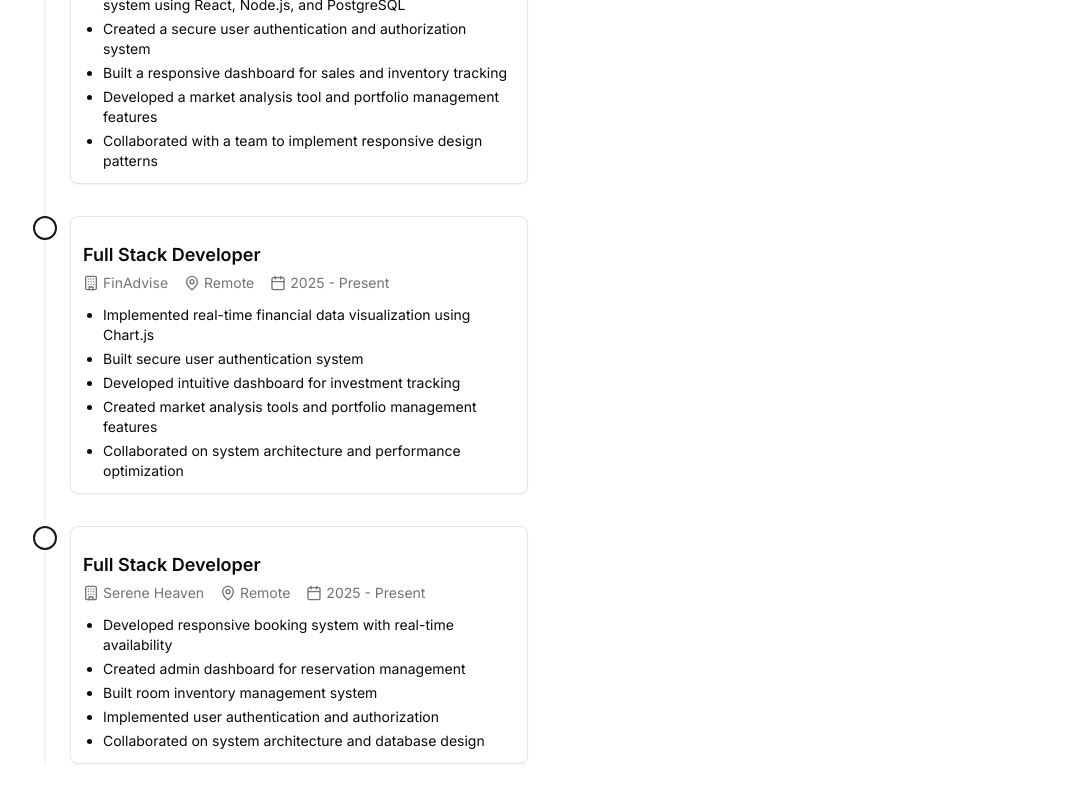
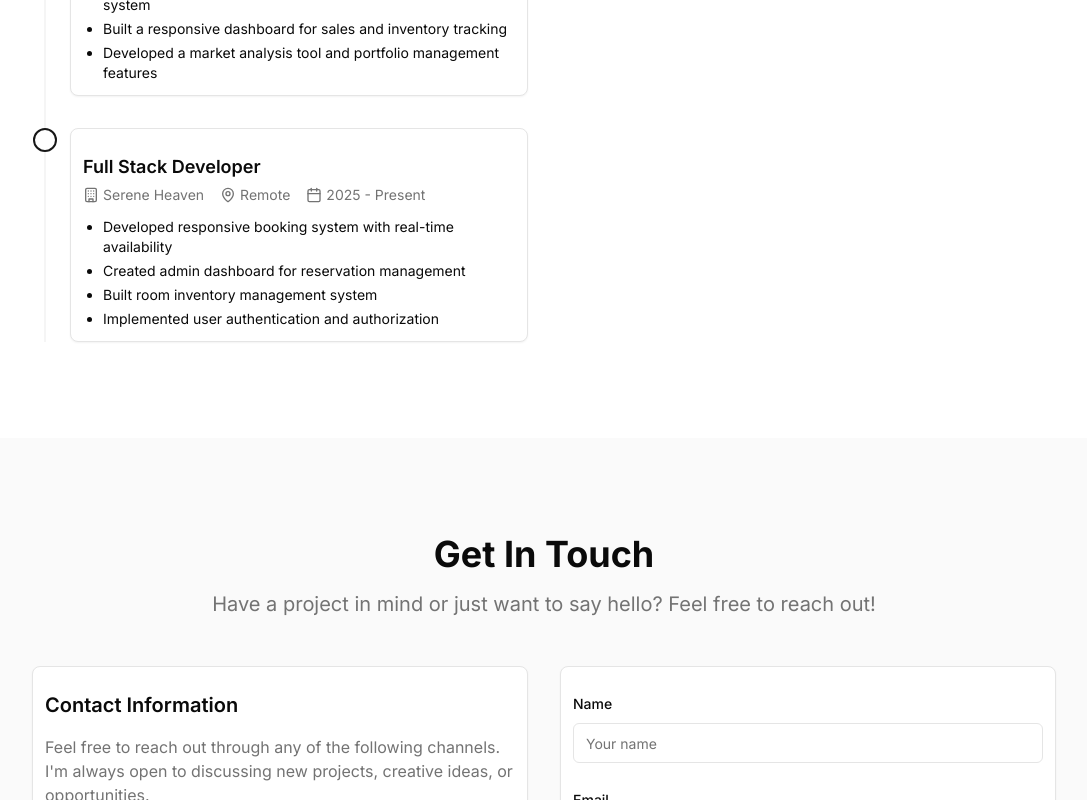
Before and after one commit to Hckerson/Hckerson, a Next.js app: page / in a window 1280 px wide. Shown: the part 5440-6240 px from the top of the page, without its empty margins (96-1183 px from the left). Built offline with nearby package versions, Linux system fonts and the light colour scheme; what @react-pdf/renderer would draw is missing.

Commit message:
feat: add resume section component displaying work experience, education, certifications, and a resume download feature.

```diff
--- a/components/resume-section.tsx
+++ b/components/resume-section.tsx
@@ -28,7 +28,6 @@ const workExperience = [
       "Developed a clone of the Dropbox file sharing service using React, Node.js, and Firebase",
       "Created a secure file upload/download functionality with drag-and-drop features",
       "Built an efficient state management system for file operations",
-      "Collaborated with a team to implement responsive design patterns",
     ],
   },
   {
@@ -41,20 +40,6 @@ const workExperience = [
       "Created a secure user authentication and authorization system",
       "Built a responsive dashboard for sales and inventory tracking",
       "Developed a market analysis tool and portfolio management features",
-      "Collaborated with a team to implement responsive design patterns",
-    ],
-  },
-  {
-    title: "Full Stack Developer",
-    company: "FinAdvise",
-    location: "Remote",
-    period: "2025 - Present",
-    responsibilities: [
-      "Implemented real-time financial data visualization using Chart.js",
-      "Built secure user authentication system",
-      "Developed intuitive dashboard for investment tracking",
-      "Created market analysis tools and portfolio management features",
-      "Collaborated on system architecture and performance optimization",
     ],
   },
   {
@@ -68,7 +53,6 @@ const workExperience = [
       "Created admin dashboard for reservation management",
       "Built room inventory management system",
       "Implemented user authentication and authorization",
-      "Collaborated on system architecture and database design",
     ],
   },
   // {
@@ -196,12 +180,6 @@ export default function ResumeSection() {
             description:
               "A cloud storage application with secure file upload/download, drag-and-drop features, and real-time state management.",
             technologies: ["React", "Node.js", "Firebase", "Tailwind CSS"],
-          },
-          {
-            name: "FinAdvise",
-            description:
-              "Financial data visualization platform with real-time charts, secure authentication, and investment tracking.",
-            technologies: ["Next.js", "Chart.js", "PostgreSQL", "Prisma"],
           },
         ],
         languages: ["English (Fluent)", "Yoruba (Native)"],
```
